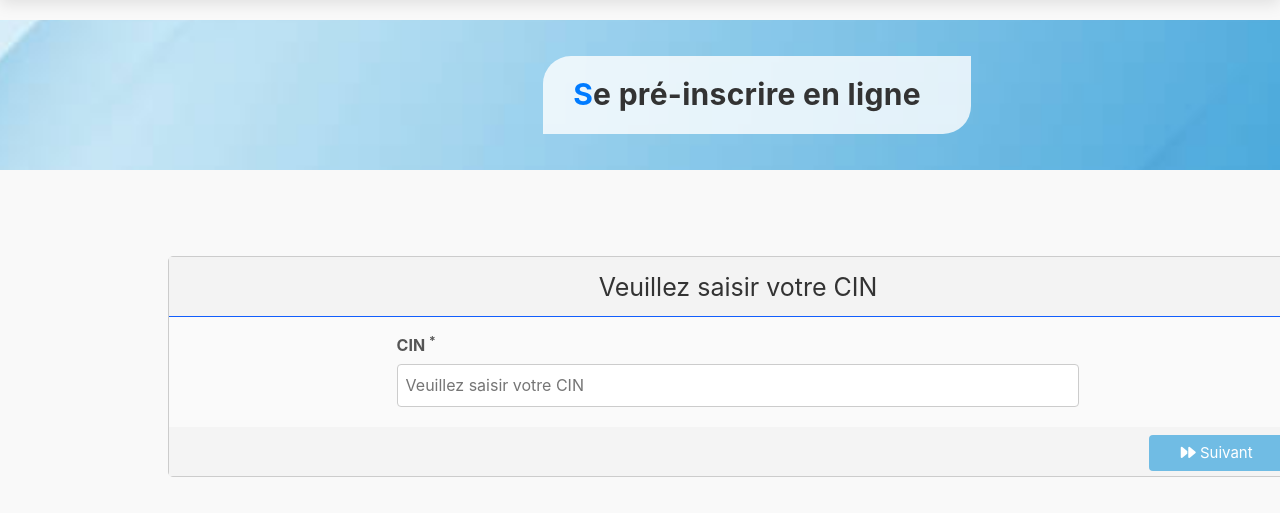
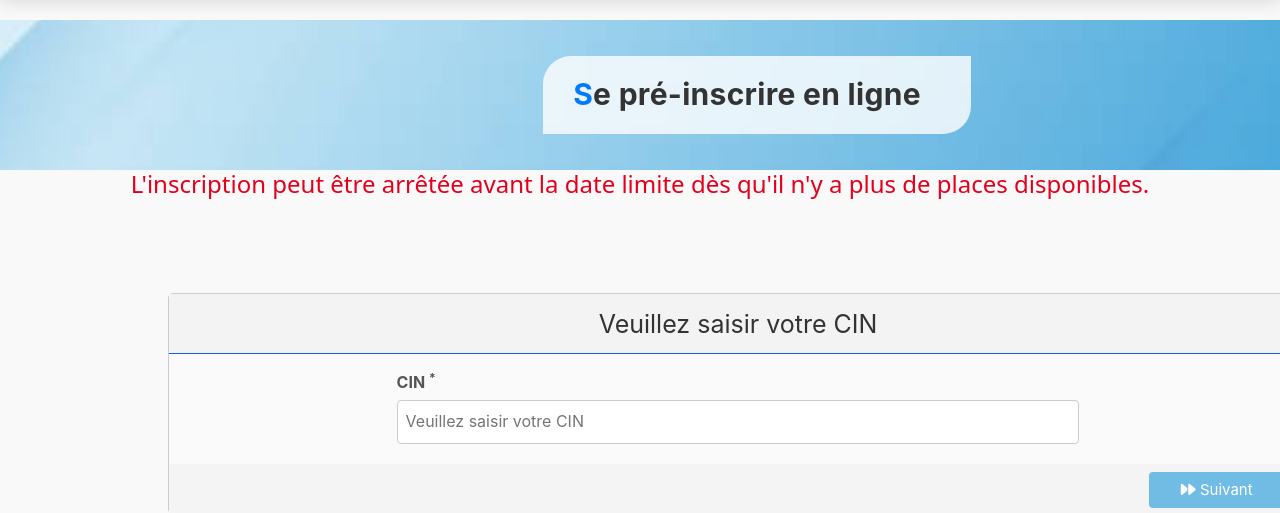
Before and after one commit to MohamedOuijjane/PlatformInscription, a CodeIgniter 4 app: the page made by app/Views/inscriptionDetails/inscriptionDetails.php in a window 1280 px wide; the page is wider, and only the part inside the window is pictured. Shown: the part 58-571 px from the top of that part. Run offline with PHP 8.4 and a stand-in for CodeIgniter, Linux system fonts and the light colour scheme; the template is opened without the code that fills it, so the values that code supplies are empty; some libraries are stand-ins or nearby versions.

Commit message:
add animation to paragraph in inscription details view

```diff
--- a/app/Views/inscriptionDetails/inscriptionDetails.php
+++ b/app/Views/inscriptionDetails/inscriptionDetails.php
@@ -129,13 +129,29 @@ Pré-inscrire en ligne
         .overlay-text span {
             color: #007bff; /* Blue color for a specific part of the text */
         }
-
+        @keyframes colorChange {
+    0%   {
+         color: blue;
+        }
+        100% {
+        color: red;
+        }}
+    .clignote {
+    animation: colorChange 1s infinite alternate;
+    text-align: center;
+    font-family: system-ui;
+    }
+    h4 {
+    font-size: 24px;
+    }
 </style>
 <div class="background-section">
         <div class="overlay-text">
             <span>S</span>e pré-inscrire en ligne
         </div>
 </div>
+<h4 class="clignote" >L'inscription peut être arrêtée avant la date limite dès qu'il n'y a plus de places disponibles.</h4>
+
 
 <div class="form-container">
     <form class="form_container">
```
